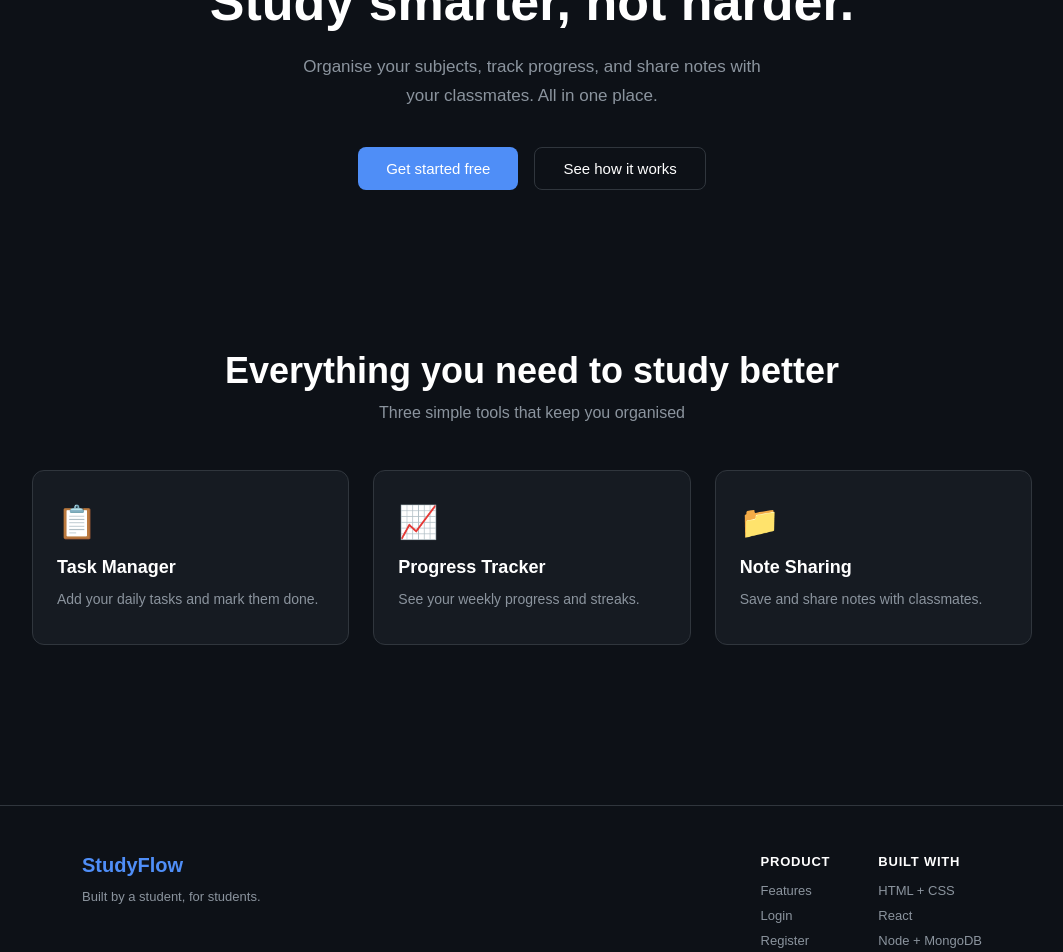
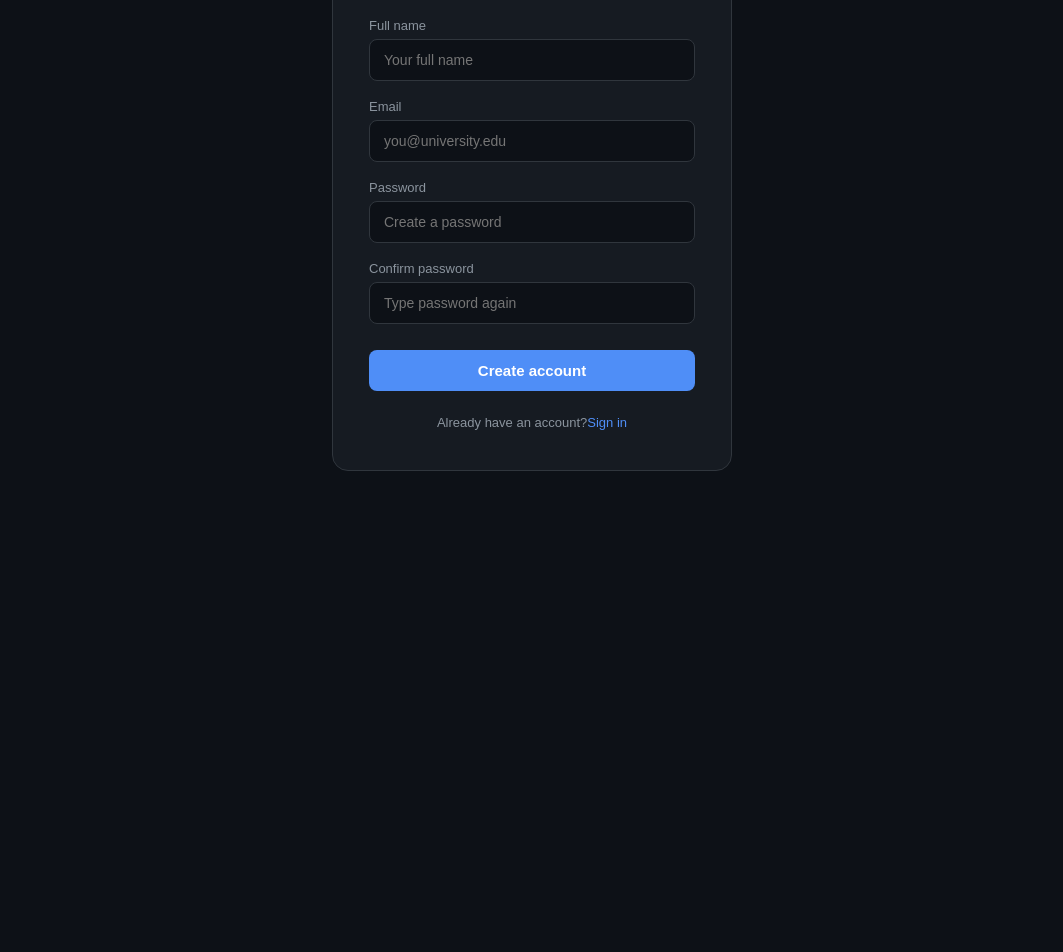
Before and after one commit to Sagar-bora/studyflow-planner, a React (Create React App) app: page /register in a window 1280 px wide. Shown: the part 300-1252 px from the top of the page, without its empty margins (108-1171 px from the left). After the commit the page ends 860 px from the top, so only its background shows below. Built offline with nearby package versions, Linux system fonts and the light colour scheme.

Commit message:
React phase complete

```diff
--- a/package.json
+++ b/package.json
@@ -9,6 +9,7 @@
     "@testing-library/user-event": "^13.5.0",
     "react": "^19.2.8",
     "react-dom": "^19.2.8",
+    "react-router-dom": "^7.18.2",
     "react-scripts": "5.0.1",
     "web-vitals": "^2.1.4"
   },
--- a/src/App.js
+++ b/src/App.js
@@ -1,20 +1,54 @@
 import React from 'react'
+
+// Import Router tools
+// BrowserRouter = wraps the whole app, enables routing
+// Routes = container for all your routes
+// Route = one single route (path + component)
+import { BrowserRouter, Routes, Route } from 'react-router-dom'
+
+// Import Navbar separately — shows on every page
 import Navbar from './components/Navbar'
-import Hero from './components/Hero'
-import Features from './components/Features'
-import Footer from './components/Footer'
+
+// Import all pages
+import Home from './pages/Home'
+import LoginPage from './pages/LoginPage'
+import RegisterPage from './pages/RegisterPage'
+import DashboardPage from './pages/DashboardPage'
 
 function App() {
   return (
-    <div>
+    /*
+      BrowserRouter wraps everything
+      It watches the URL and tells
+      Routes which component to show
+    */
+    <BrowserRouter>
+
+      {/* Navbar is OUTSIDE Routes so it shows on every page */}
       <Navbar />
-      <Hero
-        title="Study smarter, not harder."
-        subtitle="Organise your subjects, track progress, and share notes with your classmates. All in one place."
-      />
-      <Features />
-      <Footer />
-    </div>
+
+      {/*
+        Routes looks at current URL
+        and renders the matching Route
+        Only ONE route renders at a time
+      */}
+      <Routes>
+
+        {/* path="/" = homepage */}
+        <Route path="/" element={<Home />} />
+
+        {/* path="/login" = login page */}
+        <Route path="/login" element={<LoginPage />} />
+
+        {/* path="/register" = register page */}
+        <Route path="/register" element={<RegisterPage />} />
+
+        {/* path="/dashboard" = dashboard page */}
+        <Route path="/dashboard" element={<DashboardPage />} />
+
+      </Routes>
+
+    </BrowserRouter>
   )
 }
 
--- a/src/components/Login.js
+++ b/src/components/Login.js
@@ -1,10 +1,13 @@
 import React, { useState } from 'react'
+import { Link, useNavigate } from 'react-router-dom'
 
 function Login() {
 
   const [email, setEmail] = useState('')
   const [password, setPassword] = useState('')
   const [error, setError] = useState('')
+
+  const navigate = useNavigate()
 
   function handleLogin() {
 
@@ -25,7 +28,7 @@ function Login() {
     }
 
     setError('')
-    alert('Login successful! Welcome ' + email)
+    navigate('/dashboard')
   }
 
   return (
@@ -68,7 +71,7 @@ function Login() {
 
         <p className="login-footer">
           Don't have an account?
-          <a href="/register"> Create one</a>
+          <Link to="/register"> Create one</Link>
         </p>
 
       </div>
--- a/src/components/Navbar.js
+++ b/src/components/Navbar.js
@@ -1,4 +1,5 @@
 import React from 'react'
+import { Link } from 'react-router-dom'
 
 function Navbar() {
   return (
@@ -6,12 +7,16 @@ function Navbar() {
       <div className="logo">StudyFlow</div>
 
       <ul className="nav-links">
-        <li><a href="#hero">Home</a></li>
+        <li><Link to="/">Home</Link></li>
+        {/* Use normal a tag for scroll links — not Link */}
         <li><a href="#features">Features</a></li>
         <li><a href="#">About</a></li>
       </ul>
 
-      <button className="nav-btn">Login</button>
+      <Link to="/login">
+        <button className="nav-btn">Login</button>
+      </Link>
+
     </nav>
   )
 }
--- /dev/null
+++ b/src/pages/DashboardPage.js
@@ -0,0 +1,12 @@
+import React from 'react'
+import Dashboard from '../components/Dashboard'
+
+function DashboardPage() {
+  return (
+    <div>
+      <Dashboard />
+    </div>
+  )
+}
+
+export default DashboardPage
--- /dev/null
+++ b/src/pages/Home.js
@@ -0,0 +1,19 @@
+import React from 'react'
+import Hero from '../components/Hero'
+import Features from '../components/Features'
+import Footer from '../components/Footer'
+
+function Home() {
+  return (
+    <div>
+      <Hero
+        title="Study smarter, not harder."
+        subtitle="Organise your subjects, track progress, and share notes with your classmates. All in one place."
+      />
+      <Features />
+      <Footer />
+    </div>
+  )
+}
+
+export default Home
--- /dev/null
+++ b/src/pages/LoginPage.js
@@ -0,0 +1,12 @@
+import React from 'react'
+import Login from '../components/Login'
+
+function LoginPage() {
+  return (
+    <div>
+      <Login />
+    </div>
+  )
+}
+
+export default LoginPage
--- /dev/null
+++ b/src/pages/RegisterPage.js
@@ -0,0 +1,12 @@
+import React from 'react'
+import Register from '../components/Register'
+
+function RegisterPage() {
+  return (
+    <div>
+      <Register />
+    </div>
+  )
+}
+
+export default RegisterPage
```
Also changed, not shown: 1 other file (tests, documents, lock files or other folders).
